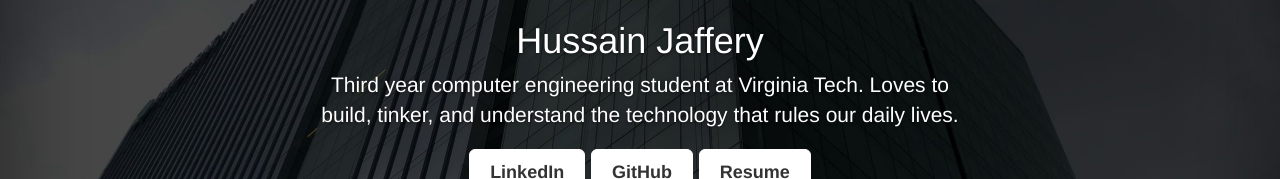
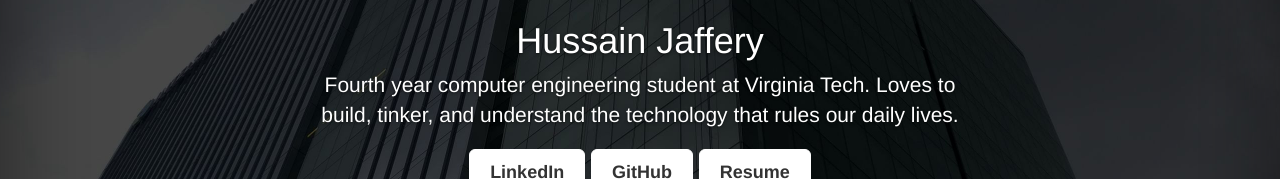
Before and after one commit to hussainjaffery/personal-website, a plain HTML site: page index.html in a window 1280 px wide. Shown: the part 292-471 px from the top of the page. Drawn offline with nearby package versions, Linux system fonts and the light colour scheme.

Commit message:
Updated description
Now a fourth-year student

```diff
--- a/index.html
+++ b/index.html
@@ -40,7 +40,7 @@
 
           <div class="inner cover">
             <h1 class="cover-heading">Hussain Jaffery</h1>
-            <p class="lead">Third year computer engineering student at Virginia Tech. Loves to build, tinker, and understand the technology that rules our daily lives.</p>
+            <p class="lead">Fourth year computer engineering student at Virginia Tech. Loves to build, tinker, and understand the technology that rules our daily lives.</p>
             <p class="lead">
               <a href="https://www.linkedin.com/in/hussainjaffery" class="btn btn-lg btn-default">LinkedIn</a>
               <a href="https://github.com/hussainjaffery/" class="btn btn-lg btn-default">GitHub</a>
```
